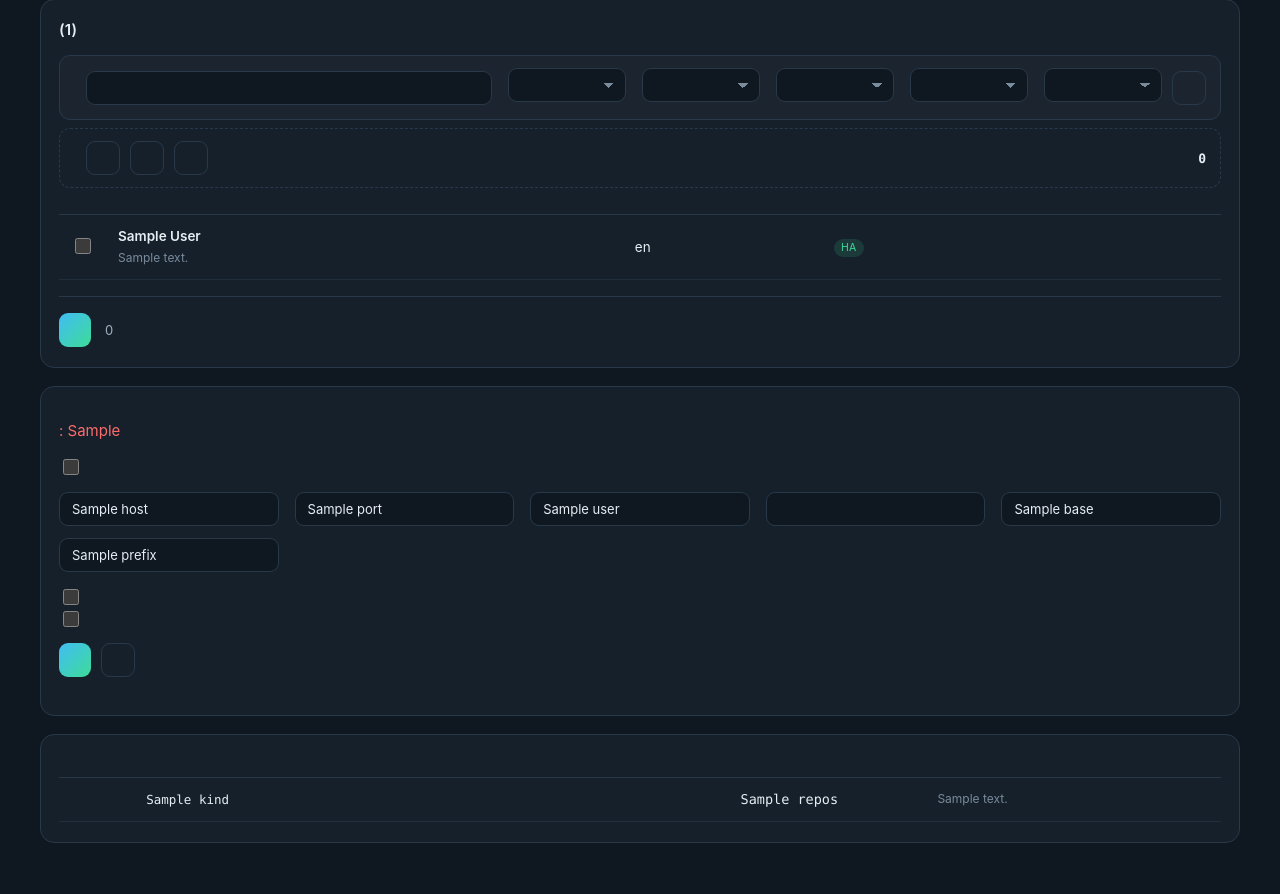
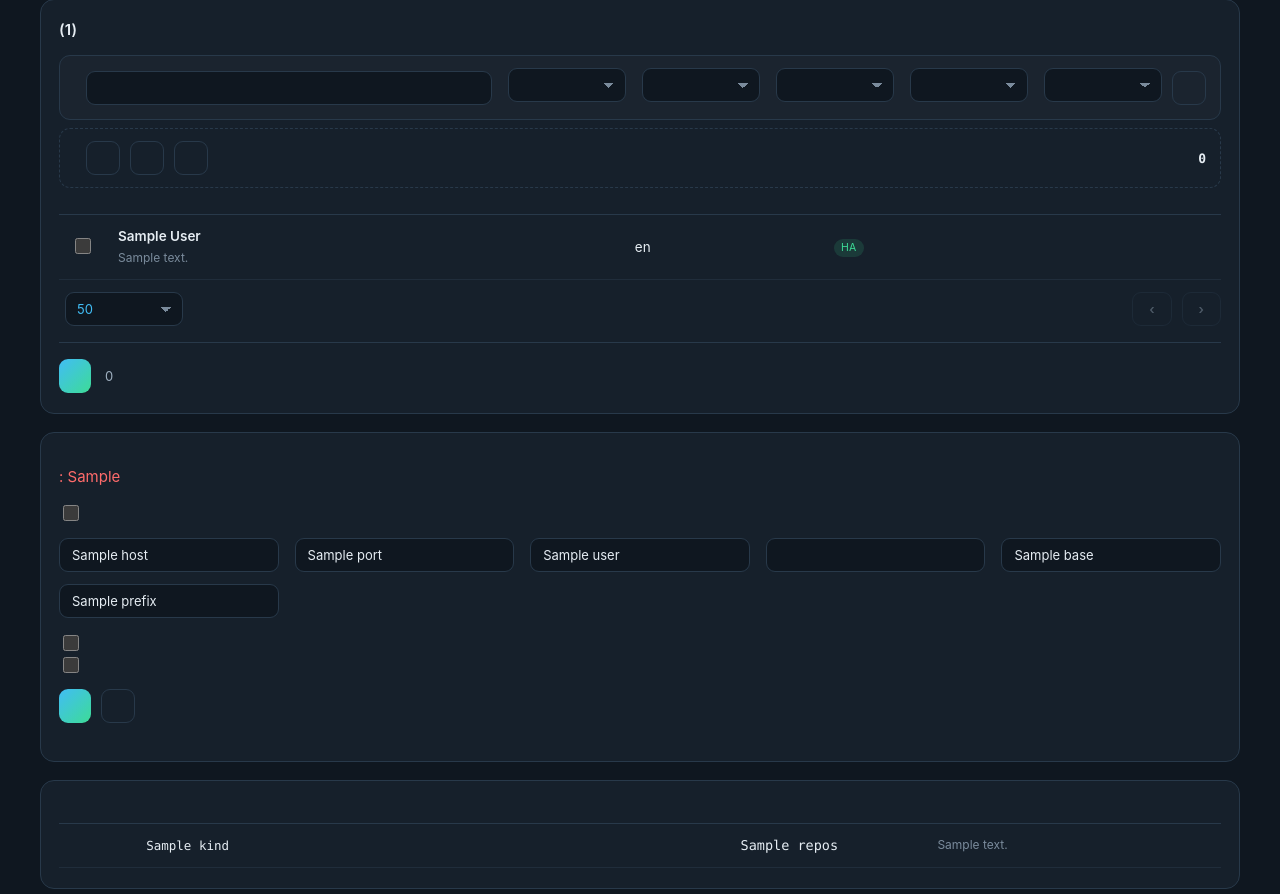
Before and after one commit to sphings79/repostats, a Python web app: template app/templates/settings.html in a window 1280 px wide. Shown: the part 863-1757 px from the top of the page. Run offline with Jinja, Linux system fonts and the light colour scheme; the template is opened without the code that fills it: most values are stand-ins (such as "Sample title", 1, 10 or a date in 2020).

Commit message:
Paginate the repository table on the settings page (#7)
A page-size dropdown (20, 50, 100, 200, all) with previous and next buttons
under the table. The size is remembered per browser; a new filter returns to
the first page. The selection buttons act on everything the filters let
through, on every page.

```diff
--- a/app/static/app.js
+++ b/app/static/app.js
@@ -124,6 +124,17 @@ if (settings) {
   const ha = document.getElementById("f-ha");
   const language = document.getElementById("f-lang");
   const topic = document.getElementById("f-topic");
+  const pageSize = document.getElementById("page-size");
+  const pageInfo = document.getElementById("page-info");
+  const prev = document.getElementById("page-prev");
+  const next = document.getElementById("page-next");
+  let page = 1;
+
+  // the page size is remembered per browser; the page itself is not
+  try {
+    const saved = window.localStorage.getItem("repostats.pageSize");
+    if (saved !== null && [...pageSize.options].some((o) => o.value === saved)) pageSize.value = saved;
+  } catch (_) { /* private mode: the default stays */ }
 
   const matches = (row) => {
     const needle = (text.value || "").toLowerCase();
@@ -151,13 +162,30 @@ if (settings) {
     return true;
   };
 
+  // What the filters let through is one thing, what fits on the page another:
+  // the selection actions below work on everything the filters let through.
   const apply = () => {
-    let shown = 0;
+    const matched = [];
     rows().forEach((row) => {
       const ok = matches(row);
-      row.hidden = !ok;
-      if (ok) shown += 1;
+      row.dataset.match = ok ? "1" : "0";
+      row.hidden = true;
+      if (ok) matched.push(row);
     });
+    const shown = matched.length;
+    const size = parseInt(pageSize.value, 10) || 0;
+    const pages = size ? Math.max(1, Math.ceil(shown / size)) : 1;
+    page = Math.min(Math.max(page, 1), pages);
+    const start = size ? (page - 1) * size : 0;
+    const end = size ? start + size : shown;
+    matched.slice(start, end).forEach((row) => { row.hidden = false; });
+    if (pageInfo) {
+      pageInfo.textContent = pageInfo.dataset.template
+        .replace("{a}", shown ? start + 1 : 0).replace("{b}", Math.min(end, shown))
+        .replace("{n}", shown).replace("{page}", page).replace("{pages}", pages);
+    }
+    if (prev) prev.disabled = page <= 1;
+    if (next) next.disabled = page >= pages;
     const all = rows().length;
     const picked = boxes().filter((box) => box.checked).length;
     if (visible) {
@@ -169,9 +197,18 @@ if (settings) {
       .replace("{n}", picked);
   };
 
+  // a new filter starts on the first page again
   [text, kind, state, ha, language, topic].forEach((control) => {
-    if (control) control.addEventListener("input", apply);
+    if (control) control.addEventListener("input", () => { page = 1; apply(); });
   });
+
+  pageSize.addEventListener("input", () => {
+    page = 1;
+    try { window.localStorage.setItem("repostats.pageSize", pageSize.value); } catch (_) { /* fine */ }
+    apply();
+  });
+  prev.addEventListener("click", () => { page -= 1; apply(); });
+  next.addEventListener("click", () => { page += 1; apply(); });
 
   document.getElementById("f-reset")?.addEventListener("click", () => {
     text.value = "";
@@ -187,7 +224,7 @@ if (settings) {
     button.addEventListener("click", () => {
       const mode = button.dataset.select;
       rows().forEach((row) => {
-        if (row.hidden) return;
+        if (row.dataset.match !== "1") return;
         const box = row.querySelector('input[type="checkbox"]');
         if (!box) return;
         if (mode === "check") box.checked = true;
--- a/app/static/style.css
+++ b/app/static/style.css
@@ -563,3 +563,8 @@ footer .foot-links a:hover { color: var(--accent); }
   footer .foot-links + .source { margin-left: auto; }
   .only-mobile.strong { display: flex; align-items: center; gap: 8px; font-weight: 700; }
 }
+
+/* page size and page buttons under the repository table */
+.pager { display: flex; gap: 10px; align-items: center; flex-wrap: wrap; margin: 12px 0 4px; }
+.pager .hint { margin-right: auto; }
+.pager button:disabled { opacity: .4; cursor: default; }
--- a/app/templates/settings.html
+++ b/app/templates/settings.html
@@ -188,6 +188,19 @@
         </tbody>
       </table>
     </div>
+
+    <div class="pager">
+      <label class="pick">
+        <span>{{ t('pager.per_page') }}</span>
+        <select id="page-size">
+          {% for size in (20, 50, 100, 200) %}<option value="{{ size }}" {% if size == 50 %}selected{% endif %}>{{ size }}</option>{% endfor %}
+          <option value="0">{{ t('pager.all') }}</option>
+        </select>
+      </label>
+      <span class="hint" id="page-info" data-template="{{ t('pager.info', a='{a}', b='{b}', n='{n}', page='{page}', pages='{pages}') }}"></span>
+      <button type="button" class="ghost" id="page-prev">‹ {{ t('pager.prev') }}</button>
+      <button type="button" class="ghost" id="page-next">{{ t('pager.next') }} ›</button>
+    </div>
     <div class="save-bar">
       <button type="submit">{{ t('settings.save') }}</button>
       <span class="hint" id="count-bottom" data-template="{n} {{ t('settings.selected') }}"></span>
```
Also changed, not shown: app/i18n.py (+10 -0 lines).
